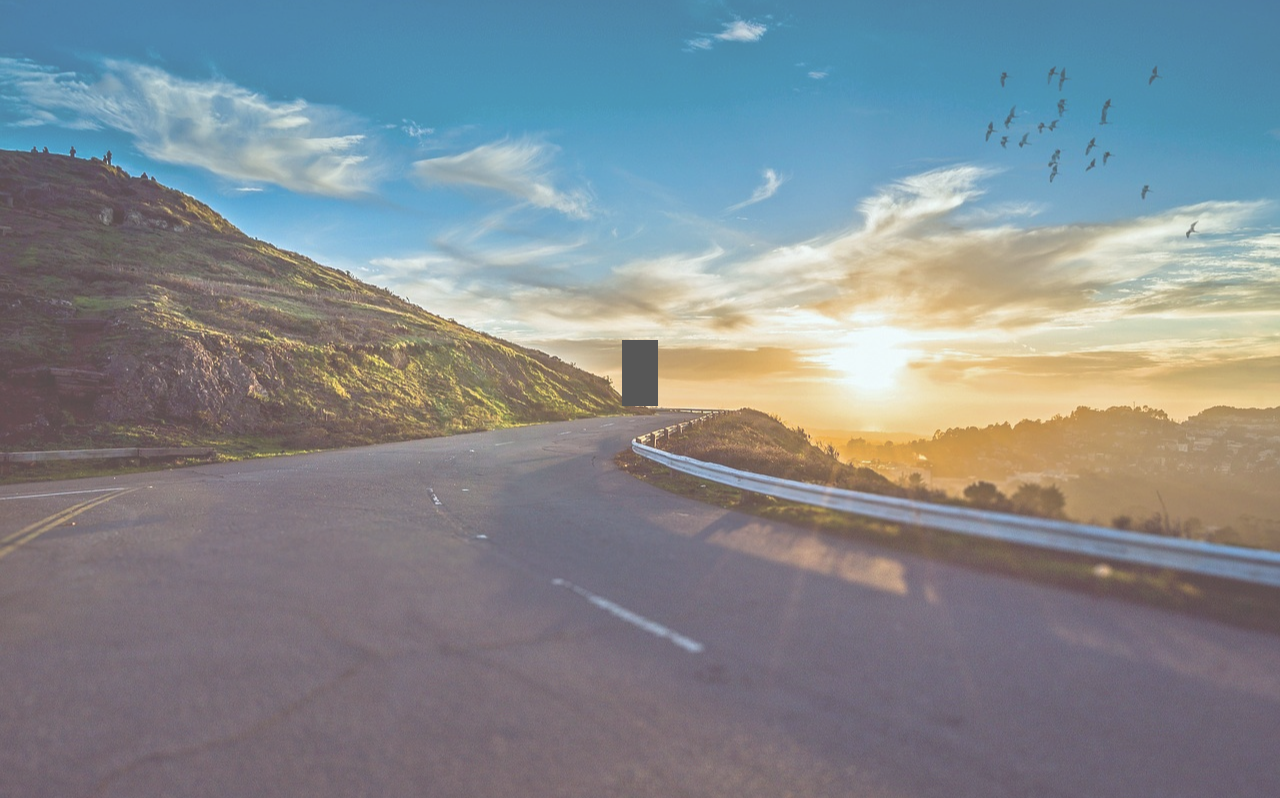
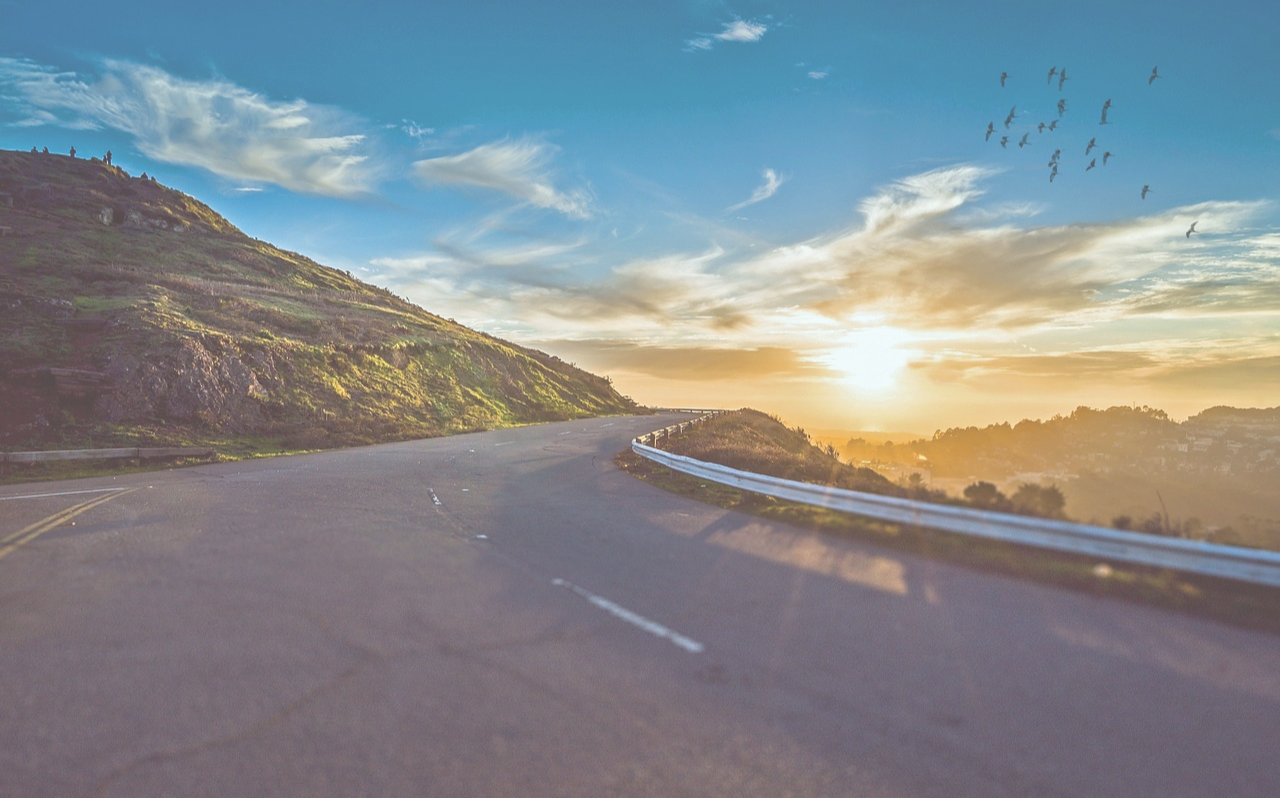
Before and after one commit to E-Wilker/Paralax_CSS, a plain HTML site: page index.html in a window 1280 px wide. Shown: the part 3181-3979 px from the top of the page. Drawn offline with Linux system fonts and the light colour scheme.

Commit message:
Update index.html

```diff
--- a/index.html
+++ b/index.html
@@ -38,10 +38,7 @@
         </div>
     </div>
     <div class="caixa4">
-        <div class="conteudo-titulo">
-            <span class="titulo">
-            </span>
-        </div>
+
 
     </div>
 </body>
```
